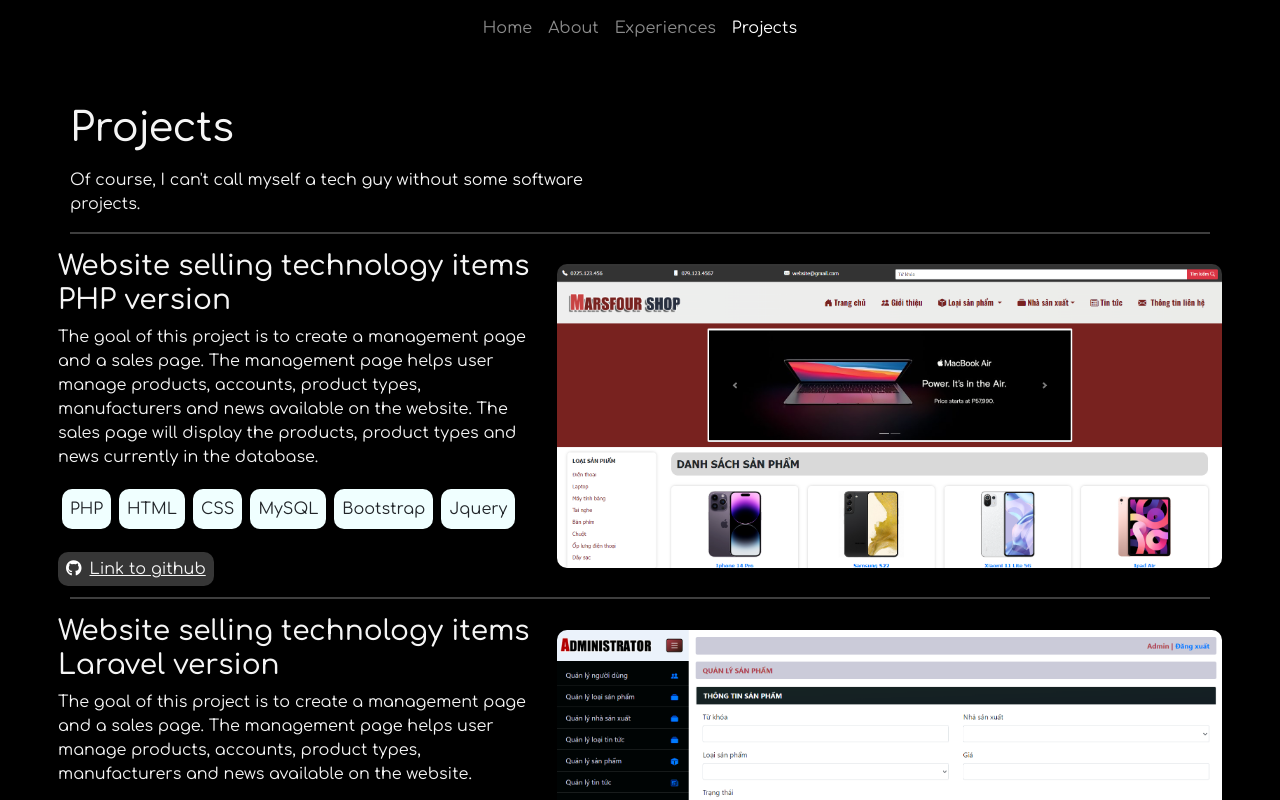
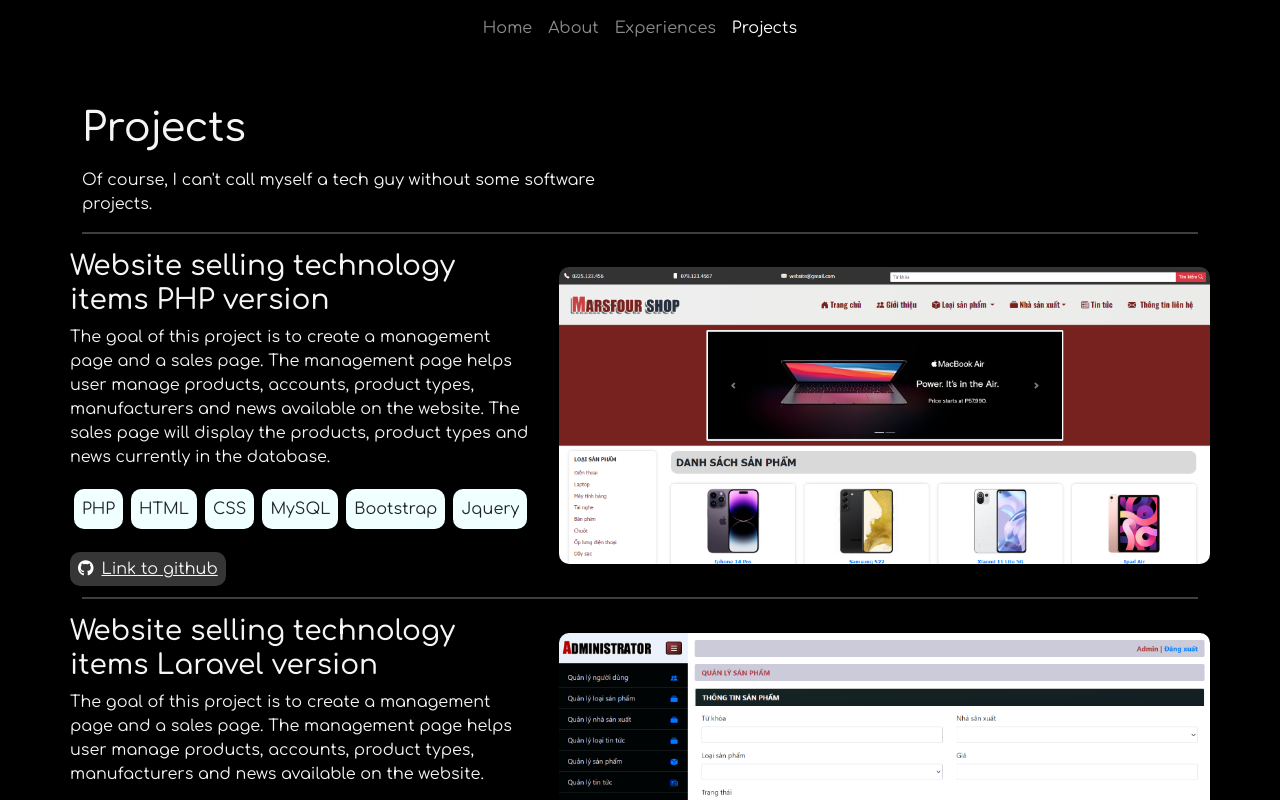
Before and after one commit to phphuc0608/Personal_Website, a Vue app: page /project in a window 1280 px wide. Shown: the top 800 px of the page. Built offline with nearby package versions, Linux system fonts and the light colour scheme; a web font is replaced by a local one.

Commit message:
fix padding

```diff
--- a/src/views/ProjectsView.vue
+++ b/src/views/ProjectsView.vue
@@ -1,5 +1,5 @@
 <template>
-<div class="container p-0">
+<div class="container ">
   <div class="col-md-12 mt-5">
     <h1 class="text_about">Projects</h1>
   </div>
```
